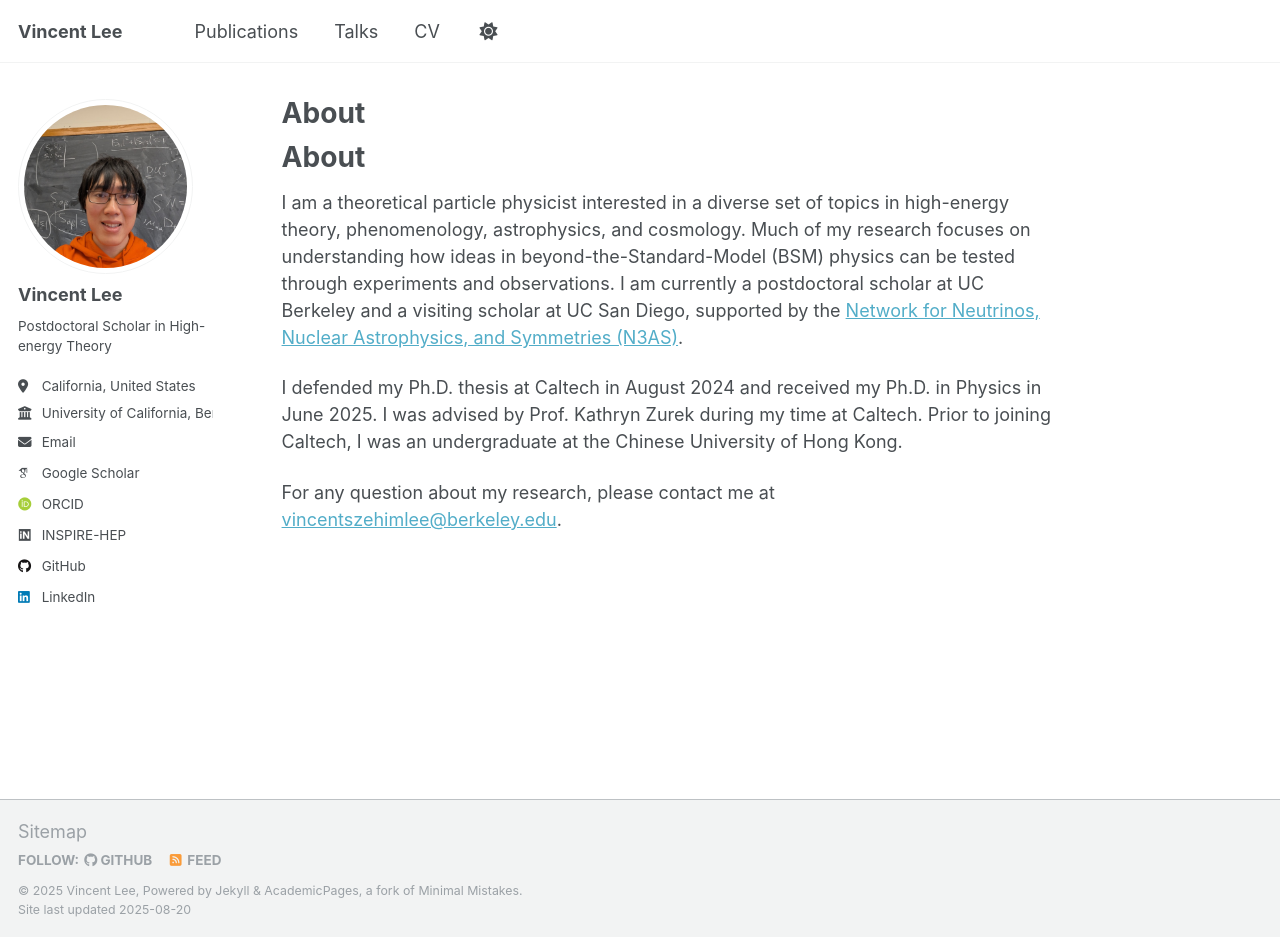
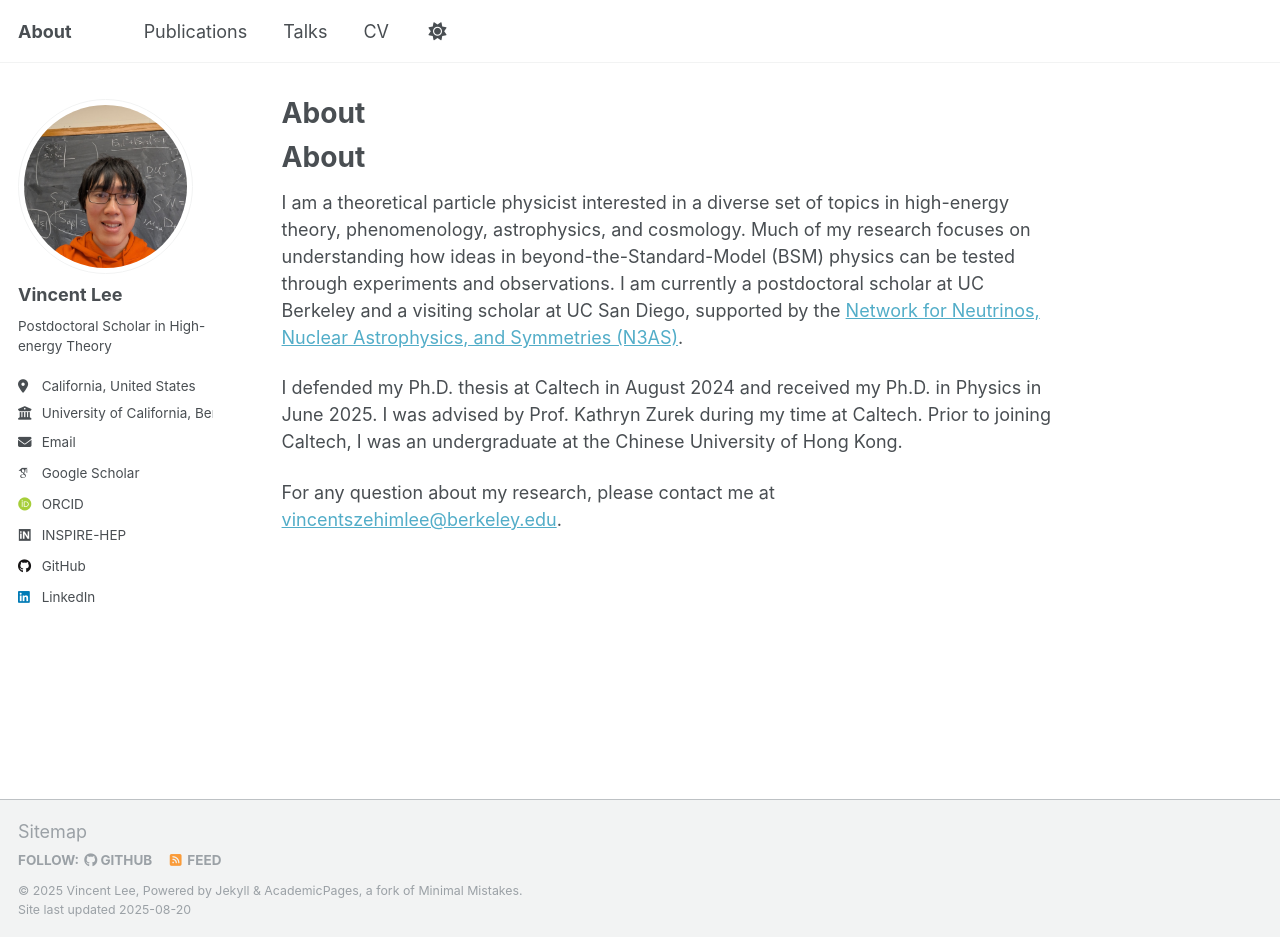
Before and after one commit to szehiml/szehiml.github.io, a Jekyll site: the page built from _pages/about.md, in a window 1280 px wide and 937 px high. Built offline with Jekyll 4.4.1, drawn with Linux system fonts in a browser that asks for light colours; some web fonts are replaced; a script that is not in the unit is left out; our own code applies the rules of GitHub Pages for plain Markdown files.

Commit message:
Update _config.yml

```diff
--- a/_config.yml
+++ b/_config.yml
@@ -9,8 +9,7 @@
 # Basic Site Settings
 locale                   : "en-US"
 site_theme               : "default"
-title                    : "Vincent Lee"
-masthead_title           : "About"   # overrides the top-left masthead text
+title                    : "About"
 title_separator          : "-"
 name                     : &name "Vincent Lee"
 description              : &description "personal description"
```
